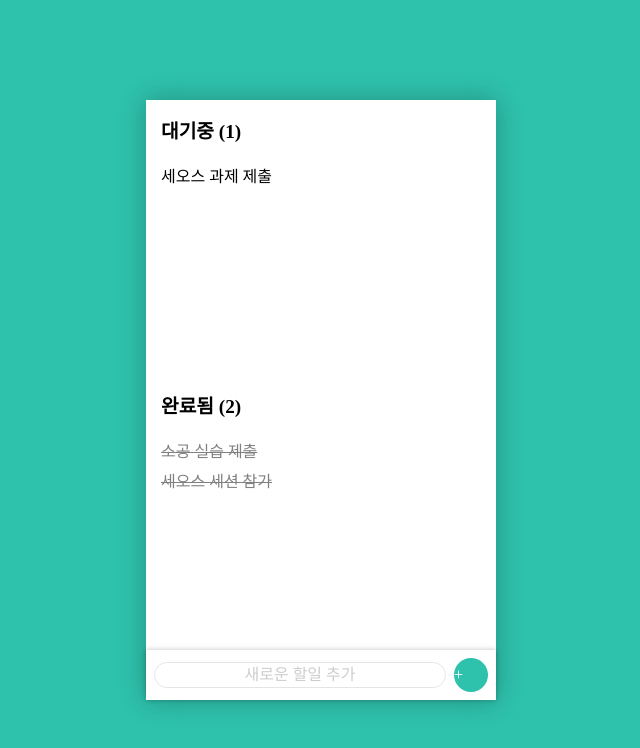
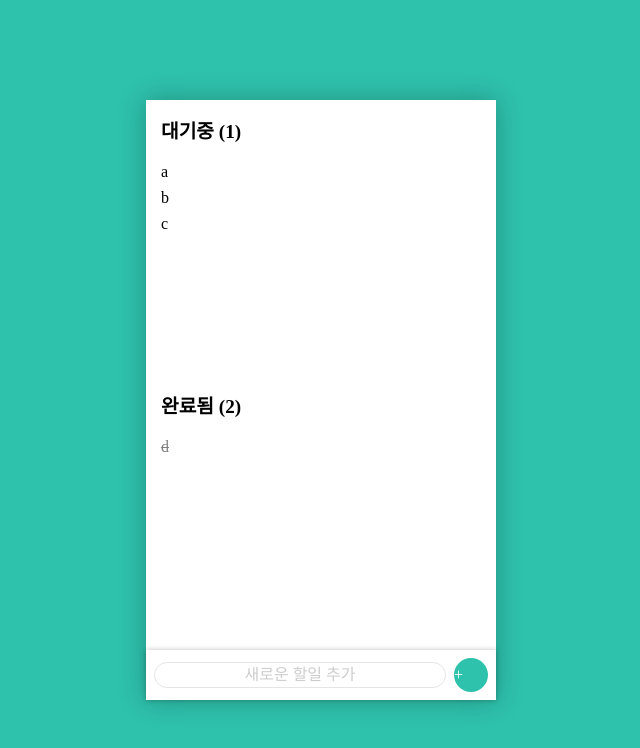
Before and after one commit to CEOS-Developers/vanilla-todo-12th, a plain HTML site: page index.html in a window 1280 px wide. Shown: the whole page, without its empty margins (319-959 px from the left). Drawn offline with Linux system fonts and the light colour scheme; a web font is replaced by a local one.

Commit message:
printToDo(), loadList(), saveToDos() 정의 - printToDo(): list element 출력 / loadList(): list 출력 / saveToDos() - local storage에 toDos 저장

```diff
--- a/script.js
+++ b/script.js
@@ -0,0 +1,66 @@
+const inputJs = document.querySelector(".input"),
+    toDoNewJs = inputJs.querySelector("#todo-new"),
+    listWaitingJs = document.querySelector(".waiting"),
+    listCompleteJs = document.querySelector(".complete");
+
+const TODOS = "toDos"; //key for saving todos in local storage
+
+let toDos = [];
+
+function saveToDos() {
+    localStorage.setItem(TODOS, JSON.stringify(toDos));
+}
+
+function printToDo(content, type) {
+    const li = document.createElement("li");
+    li.setAttribute("class", "todo");
+    const p = document.createElement("p");
+    const delBtn = document.createElement("button");
+    delBtn.setAttribute("class", "button delete");
+    //delBtn.addEventListener("click", deleteTodo);
+    const newId = toDos.length + 1;
+
+    p.innerText = content;
+    li.appendChild(p);
+    li.appendChild(delBtn);
+    li.id = newId;
+
+    if(type === "wait") {listWaitingJs.appendChild(li);}
+    else {listCompleteJs.appendChild(li);}
+
+    const toDoObj = {
+        content: content,
+        id: newId,
+        type : type
+    };
+
+    toDos.push(toDoObj);
+    saveToDos();
+}
+
+function loadList() {
+    const loadedList = localStorage.getItem(TODOS);
+    if (loadedList !== null) {
+        const parsedList = JSON.parse(loadedList);
+        parsedList.forEach(function(toDo){
+            printToDo(toDo.content, toDo.type);
+            console.log(toDo.content);
+        });
+    }
+}
+
+function init() {
+
+    /*for testing*/
+    const forTest = [
+        {content: "a", id: 0, type: "wait"},
+        {content: "b", id: 1, type: "wait"},
+        {content: "c", id: 2, type: "wait"},
+        {content: "d", id: 3, type: "comp"},
+    ]
+    localStorage.setItem(TODOS, JSON.stringify(forTest));
+
+    loadList();
+}
+
+init();
```
Also changed, not shown: index.html (+4 -2 lines).
